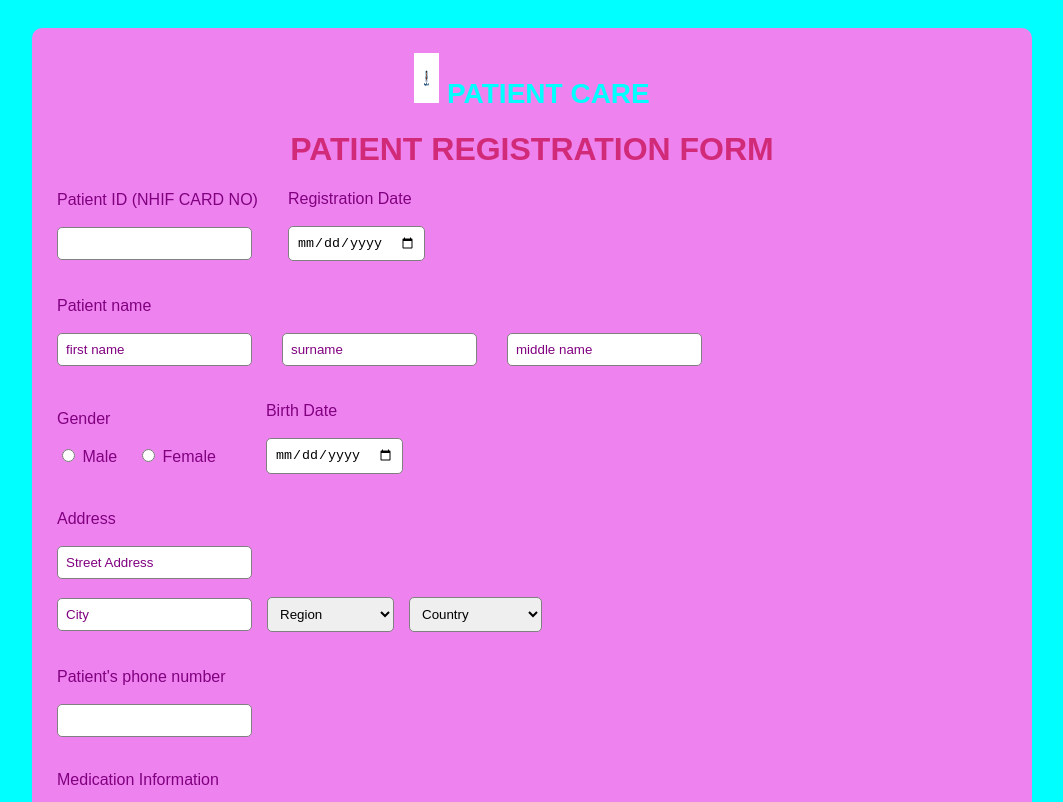
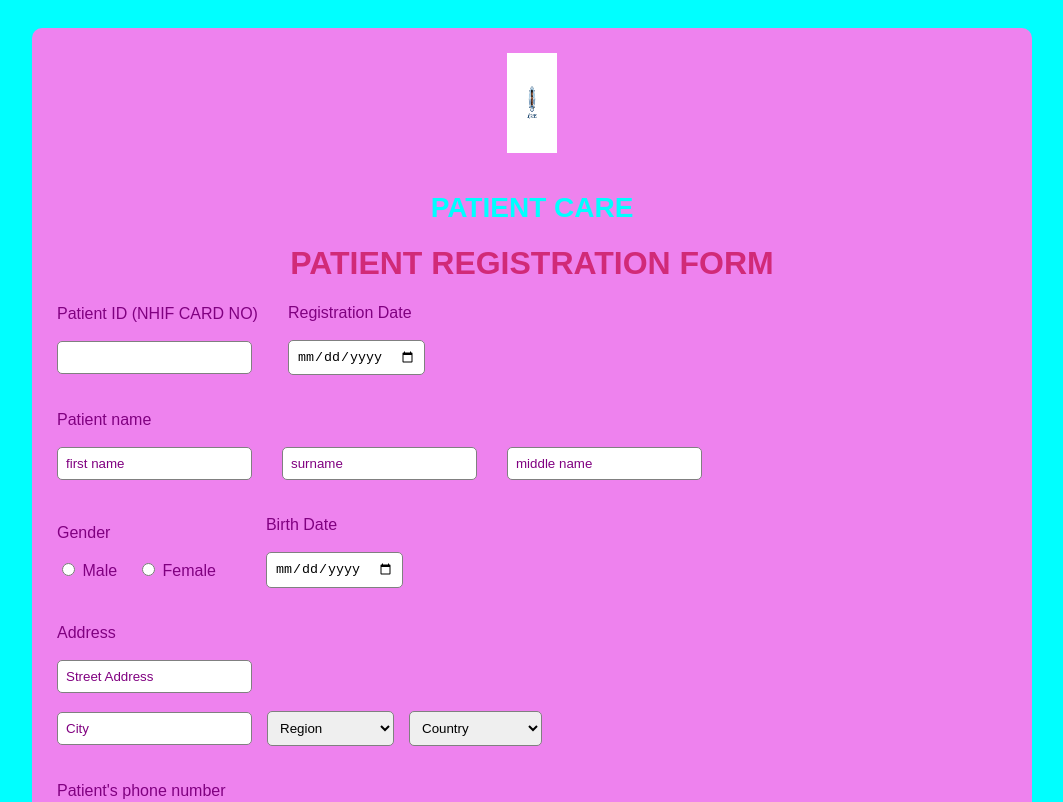
Before and after one commit to catherinedaniel2412-web/Hospital-management-system, a plain HTML site: page index.html in a window 1280 px wide. Shown: the top 802 px of the page, without its empty margins (108-1171 px from the left). Drawn offline with Linux system fonts and the light colour scheme.

Commit message:
Fix: adjust logo

```diff
--- a/index.html
+++ b/index.html
@@ -100,7 +100,8 @@
     <!-- LOGO -->
 
     <div class="logo">
-        <img height="50cm" width="25cm" src="AfyaSmart logo.jpeg"/>
+        <img height="100cm" width="50cm" src="AfyaSmart logo.jpeg"/>
+        <br><br>
         PATIENT CARE
     </div>
 
```
